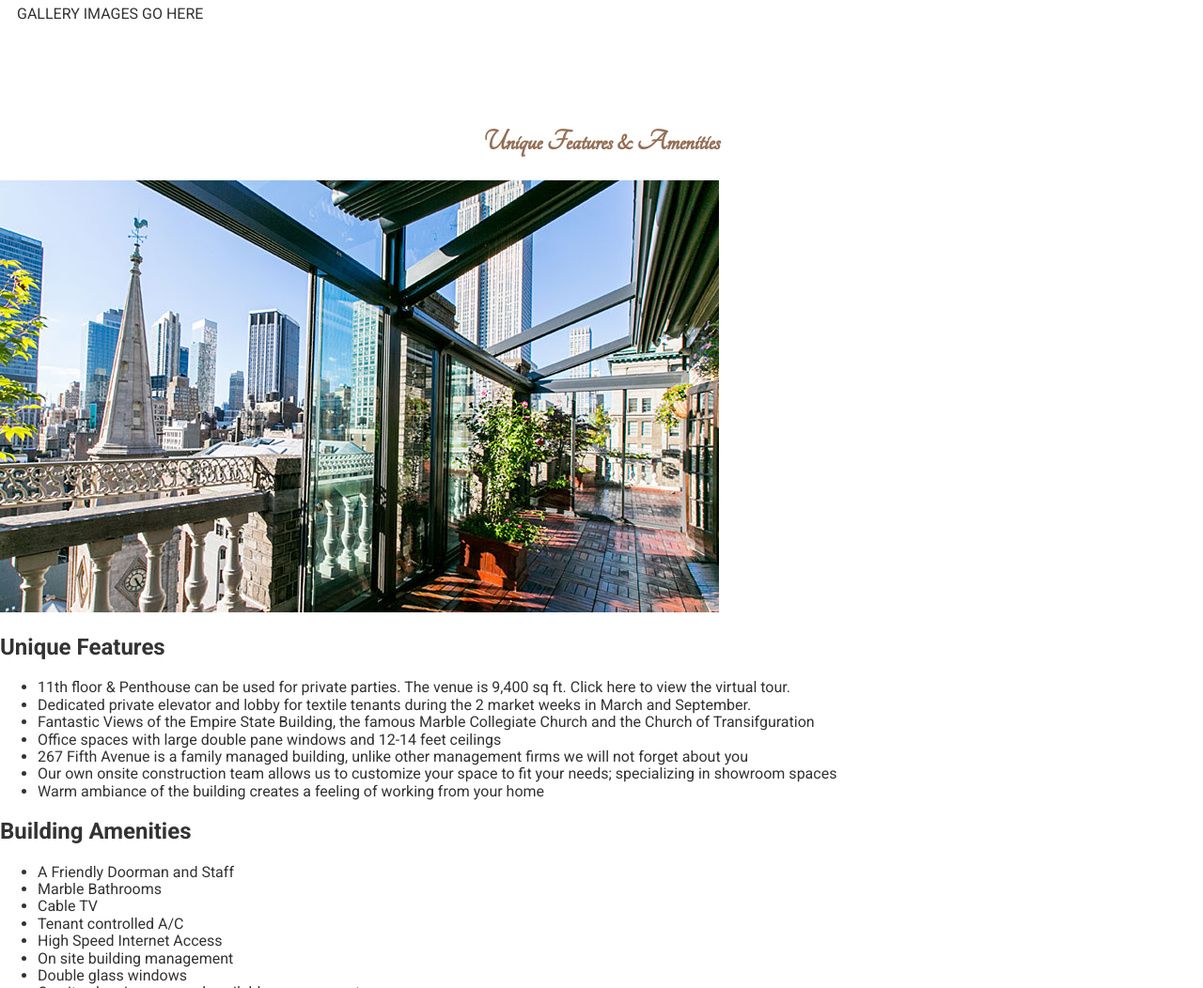
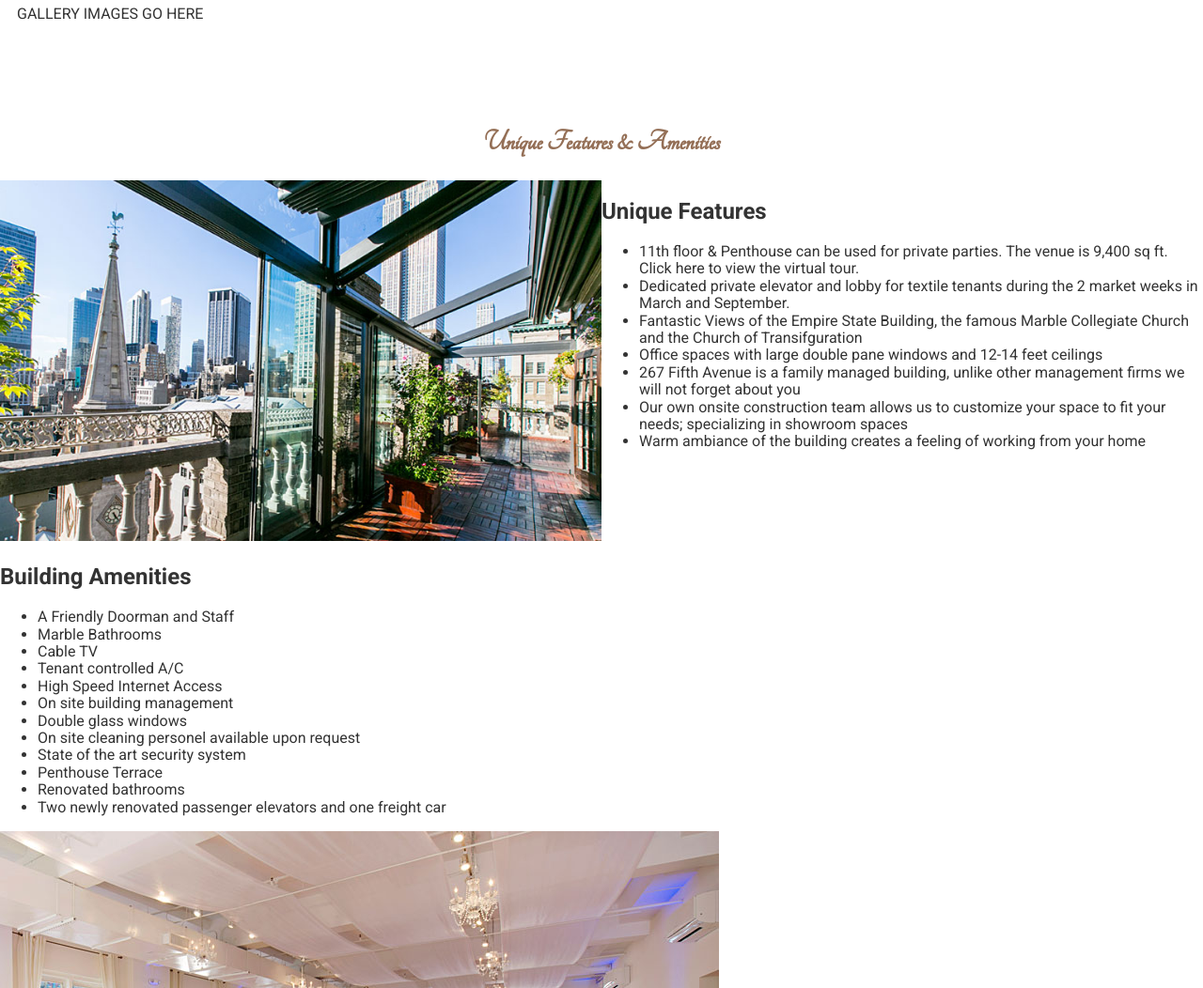
Before and after one commit to KeriGerheart/267-fifth-ave, a website: page site/index.html in a window 1280 px wide. Shown: the part 1020-2072 px from the top of the page at 94% size. Drawn offline with Linux system fonts and the light colour scheme.

Commit message:
added styling support for column layout

```diff
--- a/site/assets/styles/base/_global.css
+++ b/site/assets/styles/base/_global.css
@@ -7,3 +7,7 @@ img {
   max-width: 100%;
   height: auto;
 }
+
+* {
+  box-sizing: border-box;
+}
--- a/site/assets/styles/base/_mixins.css
+++ b/site/assets/styles/base/_mixins.css
@@ -15,3 +15,11 @@
     @mixin-content;
   }
 }
+
+@define-mixin clearfix {
+      &::after {
+      content:"";
+      clear: both;
+      display: table;
+    }
+}
--- a/site/assets/styles/modules/_wrapper.css
+++ b/site/assets/styles/modules/_wrapper.css
@@ -3,4 +3,5 @@
   padding-right: 18px;
   margin-left: auto;
   margin-right: auto;
+  overflow: hidden;
 }
--- a/site/assets/styles/styles.css
+++ b/site/assets/styles/styles.css
@@ -6,3 +6,4 @@
 @import "modules/_wrapper";
 @import "modules/_section-heading";
 @import "modules/_page-section";
+@import "modules/_row";
--- a/site/index.html
+++ b/site/index.html
@@ -41,7 +41,12 @@
 
 <div id="features">
   <h1 class="section-heading">Unique Features & Amenities</h1>
+  <div class="row">
+    <div class="row__medium-6">
       <img src="assets/images/terrace.jpg">
+    </div>
+
+    <div class="row__medium-6">
       <h2>Unique Features</h2>
       <ul>
         <li>11th floor & Penthouse can be used for private parties. The venue is 9,400 sq ft. Click here to view the virtual tour.</li>
@@ -52,6 +57,8 @@
         <li>Our own onsite construction team allows us to customize your space to fit your needs; specializing in showroom spaces</li>
         <li>Warm ambiance of the building creates a feeling of working from your home</li>
       </ul>
+    </div>
+  </div>
       <h2>Building Amenities</h2>
       <ul>
         <li>A Friendly Doorman and Staff</li>
@@ -67,6 +74,8 @@
         <li>Renovated bathrooms</li>
         <li>Two newly renovated passenger elevators and one freight car</li>
       </ul>
+
+
   <img src="assets/images/loft.jpg">
 </div>
 
--- a/site/temp/styles/styles.css
+++ b/site/temp/styles/styles.css
@@ -351,6 +351,10 @@ img {
   height: auto;
 }
 
+* {
+  box-sizing: border-box;
+}
+
 .top-hero {
   position: relative;
 
@@ -401,6 +405,7 @@ img {
   padding-right: 18px;
   margin-left: auto;
   margin-right: auto;
+  overflow: hidden;
 }
 
 .section-heading {
@@ -412,3 +417,28 @@ img {
 .page-section {
   padding: 4.5rem 0;
 }
+
+.row::after {
+      content:"";
+      clear: both;
+      display: table;
+    }
+
+.row--gutters {
+  margin-right: -65px;
+}
+
+.row--gutters > div {
+  padding-right: 65px;
+}
+
+.row__beige {
+  background-color: #000;
+}
+
+@media (min-width: 800px) {
+  .row__medium-6 {
+    float: left;
+    width: 50%;
+  }
+  }
```
Lines whose indentation alone changed are shown as unchanged.
